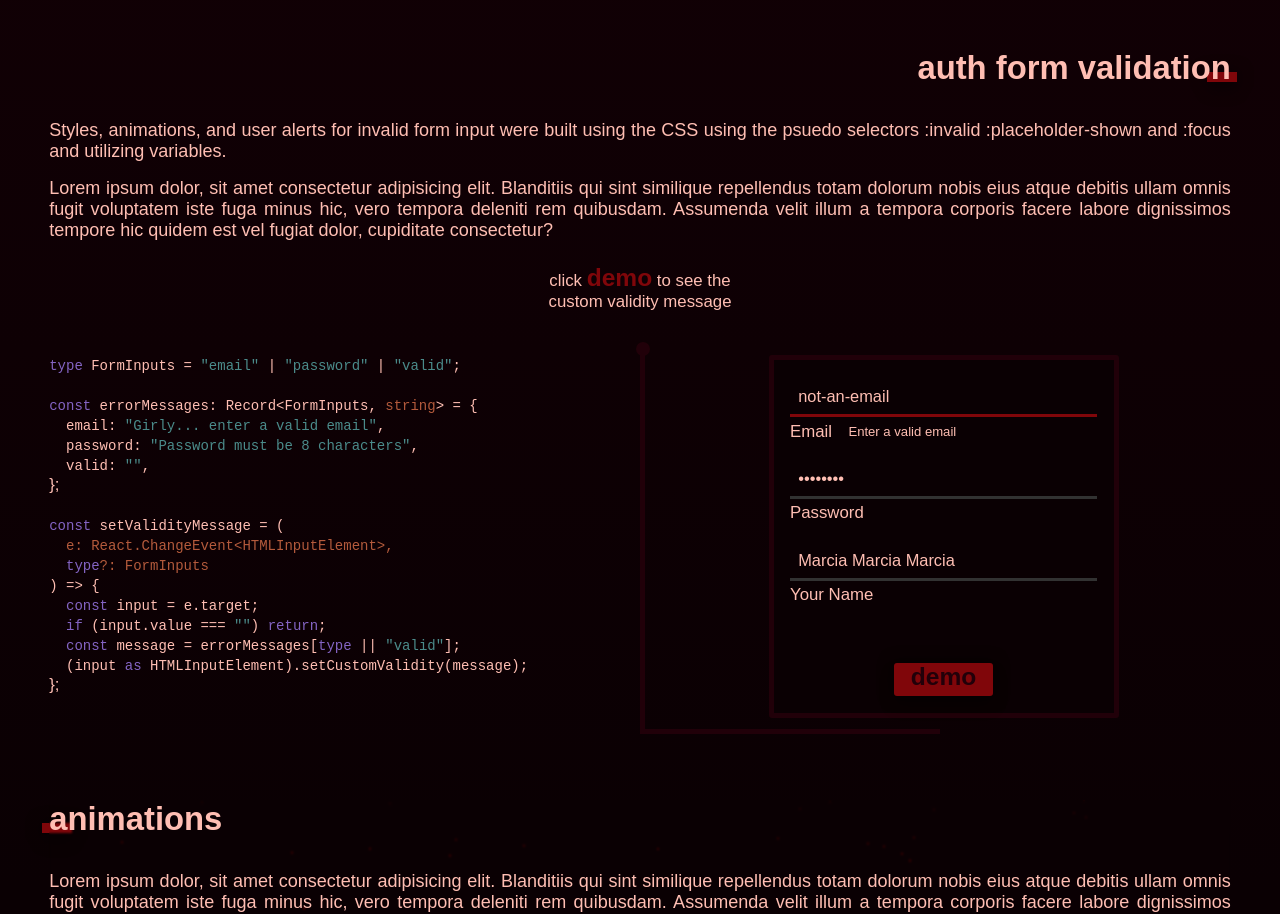
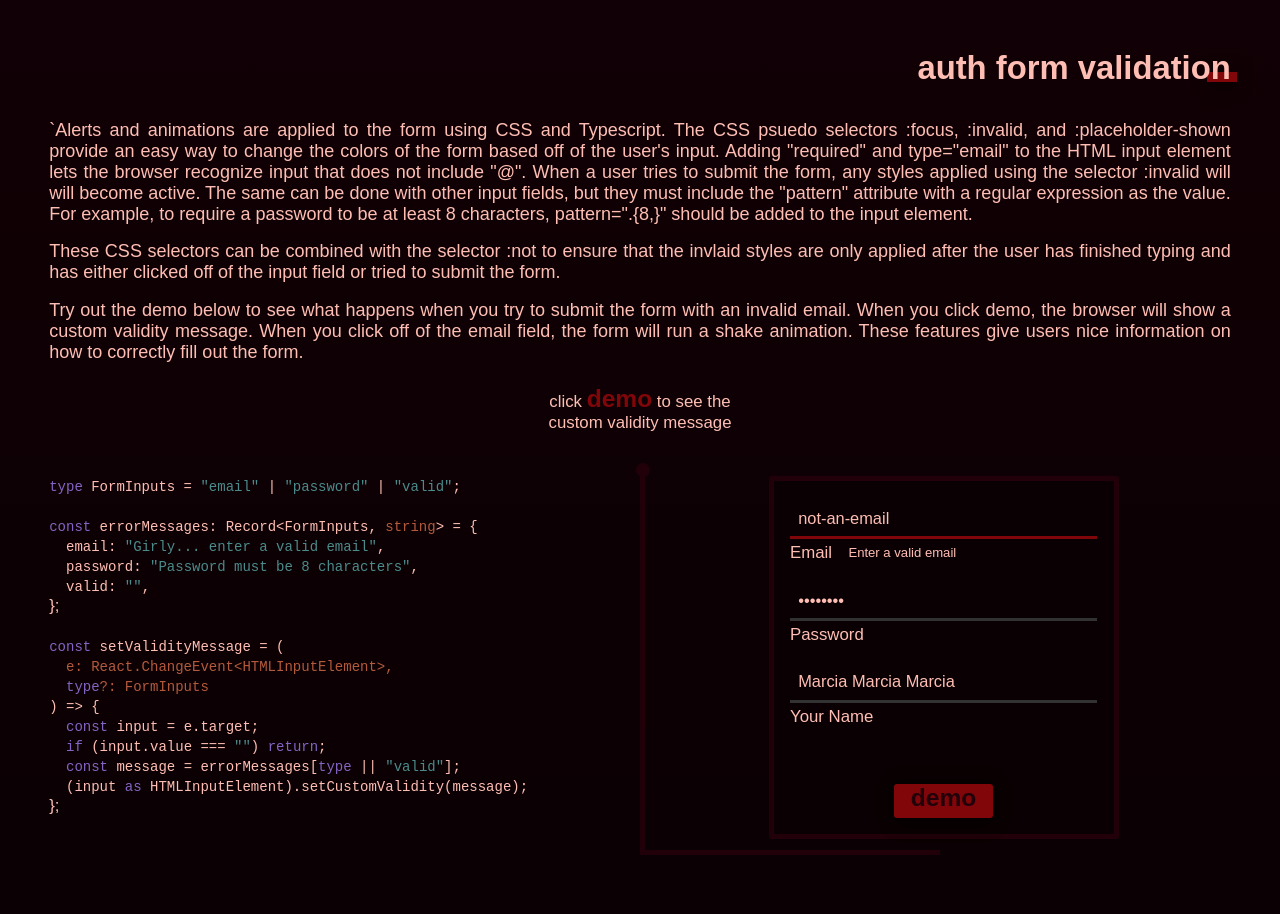
Before and after one commit to austin1052/AuV2, a Next.js app: page / in a window 1280 px wide. Shown: the part 2220-3134 px from the top of the page. Built offline with nearby package versions, Linux system fonts and the light colour scheme; a web font is replaced by a local one.

Commit message:
added form validation description

```diff
--- a/app/projects/walk-that-duck/AuthFormValidation.tsx
+++ b/app/projects/walk-that-duck/AuthFormValidation.tsx
@@ -10,6 +10,8 @@ import styles from "@/projects/walk-that-duck/styles/AuthFormValidation.module.c
 import projectStyles from "@/app/projects/styles/projects.module.css";
 import AuthForm from "./components/DemoForm";
 
+let pattern = `".{8,}"`;
+
 export default function AuthFormValidation() {
   return (
     <section>
@@ -21,17 +23,31 @@ export default function AuthFormValidation() {
       >
         <div className={styles.description}>
           <p>
-            Styles, animations, and user alerts for invalid form input were
-            built using the CSS using the psuedo selectors :invalid
-            :placeholder-shown and :focus and utilizing variables.
+            `Alerts and animations are applied to the form using CSS and
+            Typescript. The CSS psuedo selectors :focus, :invalid, and
+            :placeholder-shown provide an easy way to change the colors of the
+            form based off of the user&apos;s input. Adding &quot;required&quot;
+            and type=&quot;email&quot; to the HTML input element lets the
+            browser recognize input that does not include &quot;@&quot;. When a
+            user tries to submit the form, any styles applied using the selector
+            :invalid will will become active. The same can be done with other
+            input fields, but they must include the &quot;pattern&quot;
+            attribute with a regular expression as the value. For example, to
+            require a password to be at least 8 characters, pattern={pattern}{" "}
+            should be added to the input element.
           </p>
           <p>
-            Lorem ipsum dolor, sit amet consectetur adipisicing elit. Blanditiis
-            qui sint similique repellendus totam dolorum nobis eius atque
-            debitis ullam omnis fugit voluptatem iste fuga minus hic, vero
-            tempora deleniti rem quibusdam. Assumenda velit illum a tempora
-            corporis facere labore dignissimos tempore hic quidem est vel fugiat
-            dolor, cupiditate consectetur?
+            These CSS selectors can be combined with the selector :not to ensure
+            that the invlaid styles are only applied after the user has finished
+            typing and has either clicked off of the input field or tried to
+            submit the form.
+          </p>
+          <p>
+            Try out the demo below to see what happens when you try to submit
+            the form with an invalid email. When you click demo, the browser
+            will show a custom validity message. When you click off of the email
+            field, the form will run a shake animation. These features give
+            users nice information on how to correctly fill out the form.
           </p>
         </div>
         <div className={styles.customValidity}>
```
